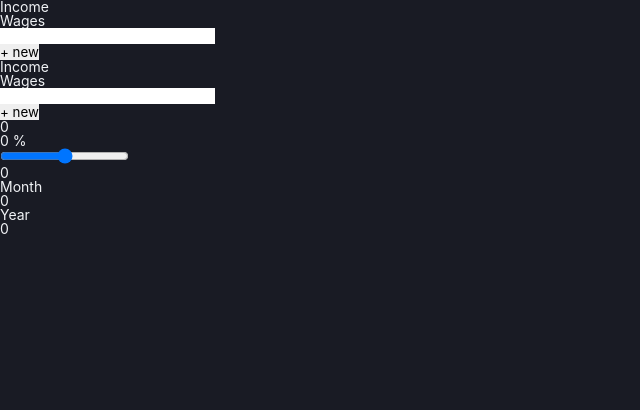
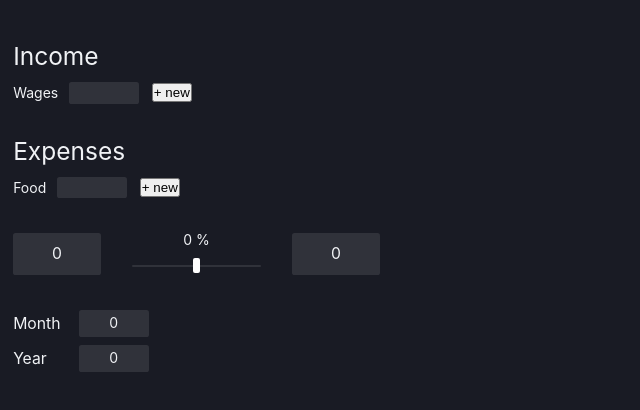
Before and after one commit to b3m3/financial_accounting, a plain HTML site: page dist/index.html in a window 1280 px wide. Shown: the whole page, without its empty margins (0-640 px from the left). Drawn offline with nearby package versions, Linux system fonts and the light colour scheme.

Commit message:
add style

```diff
--- a/dist/index.html
+++ b/dist/index.html
@@ -29,11 +29,11 @@
       </div>
 
       <div class="category">
-        <h2 class="category__title">Income</h2>
+        <h2 class="category__title">Expenses</h2>
         <div class="category__wrapp">
           <div class="category__items">
             <div class="category__item item-category">
-              <p class="item-category__name">Wages</p>
+              <p class="item-category__name">Food</p>
               <input class='item-category__input' type="number" />
             </div>
           </div>
@@ -60,6 +60,7 @@
           <div class="wallet__number">0</div>
         </div>
       </div>
+
     </div>
   </div>
 
--- a/src/scss/general.scss
+++ b/src/scss/general.scss
@@ -5,12 +5,140 @@ body {
   font-family: -apple-system, BlinkMacSystemFont, 'Segoe UI', Roboto, Oxygen, Ubuntu, Cantarell, 'Open Sans', 'Helvetica Neue', sans-serif;
 }
 
-.add {
-  max-width: rem(1280);
-  margin: 0 auto;
-  padding: rem(50) rem(10);
+.app {
+  padding: rem(50) rem(15);
 
+  &__wrapp {
+    display: flex;
+    flex-direction: column;
+    gap: rem(40);
+  }
+}
+
+/* category */
+
+.category {
   display: flex;
   flex-direction: column;
-  gap: rem(30);
+  gap: 1rem;
+  &__title {
+    font-size: rem(28);
+  }
+  &__wrapp {
+    display: inline-flex;
+    align-items: center;
+    flex-wrap: wrap;
+    gap: rem(15);
+  }
+  &__items {
+    display: inline-flex;
+    align-items: center;
+    flex-wrap: wrap;
+  }
 }
+
+/* item-category */
+
+.item-category {
+  display: inline-flex;
+  align-items: center;
+  gap: rem(12);
+
+  &__name {
+    cursor: pointer;
+    font-size: rem(16);
+    transition: .1s;
+
+    &::first-letter {
+      text-transform: uppercase;
+    }
+    &:hover {
+      color: rgba(255, 0, 0, 0.75);
+    }
+  }
+  &__input {
+    text-align: center;
+    border-radius: rem(3);
+    max-width: rem(80);
+    margin: 0;
+    border: none;
+    outline: none;
+    padding: rem(3) rem(5);
+    color: rgb(255, 255, 255);
+    background-color: rgba(255, 255, 255, 0.103);
+    &::-webkit-inner-spin-button, &::-webkit-outer-spin-button {
+      -webkit-appearance: none;
+    }
+  }
+}
+
+/* saving */
+
+.saving {
+  display: flex;
+  align-items: center;
+  height: 3rem;
+  gap: calc(32px / 1280px * 100%);
+
+  &__number {
+    font-size: rem(18);
+    width: rem(100);
+    height: 100%;
+    background-color: rgba(255, 255, 255, 0.103);
+    border-radius: rem(3);
+    display: flex;
+    justify-content: center;
+    align-items: center;
+  }
+  &__box {
+    display: flex;
+    flex-direction: column;
+    height: 100%;
+    padding: 0 0 rem(10) 0;
+  }
+  &__precent {
+    text-align: center;
+    flex: 1 0 auto;
+  }
+  &__range {
+    -webkit-appearance: none;
+    width: 100%;
+    height: 2px;
+    background: rgba(255, 255, 255, 0.1);
+    border-radius: rem(10);
+    &::-webkit-slider-thumb {
+      -webkit-appearance: none;
+      cursor: pointer;
+      appearance: none;
+      width: 7px;
+      height: 15px;
+      border-radius: 2px;
+      background: rgb(255, 255, 255);
+    }
+  }
+}
+
+/* wallet */
+
+.wallet {
+  display: flex;
+  flex-direction: column;
+  gap: rem(10);
+  &__row {
+    display: grid;
+    align-items: center;
+    grid-template: rem(30) / rem(60) minmax(auto, rem(80));
+    gap: rem(15);
+  }
+  &__subtitle {
+    font-size: rem(18);
+  }
+  &__number {
+    height: 100%;
+    display: flex;
+    align-items: center;
+    justify-content: center;
+    background-color: rgba(255, 255, 255, 0.1);
+    border-radius: rem(3);
+  }
+}
```
Also changed, not shown: src/index.html (+3 -2 lines), dist/css/style.css, dist/css/style.min.css.
